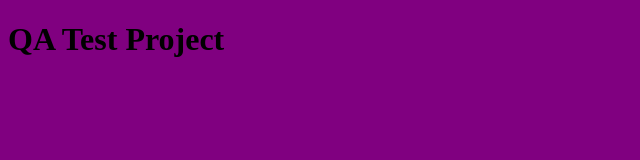
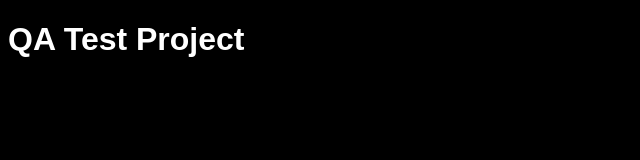
Before and after one commit to Tambini/Tambini.github.io, a website built with webpack: page index.html in a window 1280 px wide. Shown: the whole page, without its empty margins (0-640 px from the left). Built offline with nearby package versions, Linux system fonts and the light colour scheme; some packages are replaced by stand-ins of ours.

Commit message:
global change background/font color

```diff
--- a/src/index.scss
+++ b/src/index.scss
@@ -1,6 +1,9 @@
 @import 'colors';
 
 body {
-    background: purple;
+    background: black;
+    color: white;
+    font-family: Arial;
+
     transition: height .2s;
 }
--- a/src/style.css
+++ /dev/null
@@ -1,3 +0,0 @@
-body {
-  background: #000000;
-}
```
